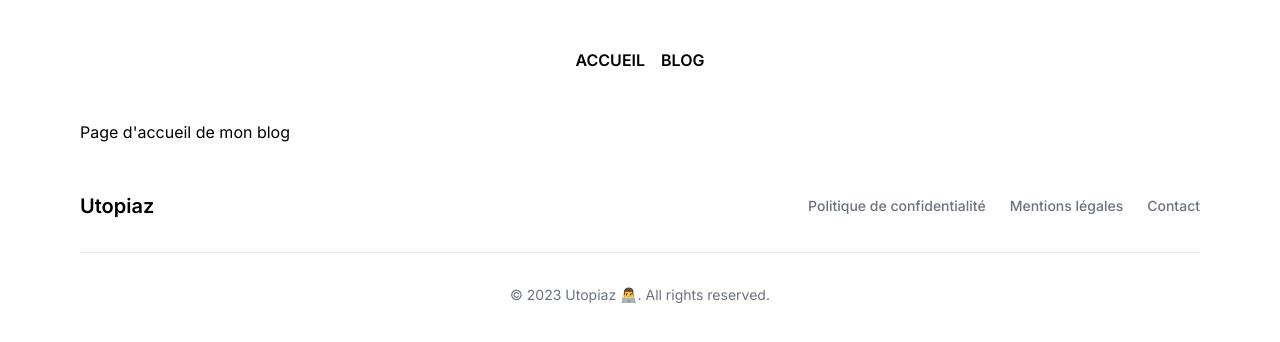
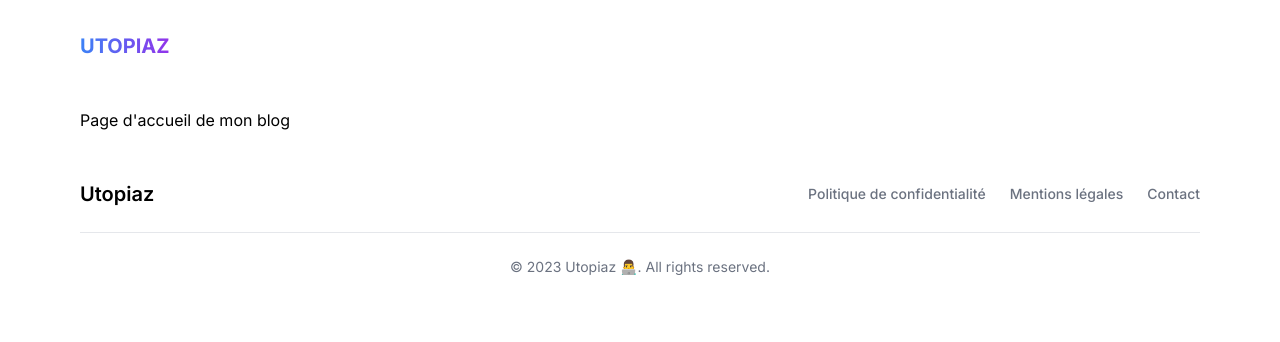
Before and after one commit to KpryKorn/utopiaz-next, a Next.js app: page / in a window 1280 px wide. Shown: the top 342 px of the page. Built offline with nearby package versions, Linux system fonts and the light colour scheme.

Commit message:
style: updated UI

```diff
--- a/app/_components/Footer.tsx
+++ b/app/_components/Footer.tsx
@@ -5,11 +5,11 @@ export default function Footer() {
     <footer className="text-center my-6 md:my-12">
       <div className="sm:flex sm:items-center sm:justify-between">
         <Link href={"/"} className="flex items-center mb-4 sm:mb-0">
-          <span className="self-center text-xl font-semibold whitespace-nowrap dark:text-white">
+          <span className="self-center text-xl font-semibold whitespace-nowrap">
             Utopiaz
           </span>
         </Link>
-        <ul className="flex flex-wrap items-center mb-6 text-sm font-medium text-gray-500 sm:mb-0 dark:text-gray-400">
+        <ul className="flex flex-wrap items-center mb-6 text-sm font-medium text-gray-500 sm:mb-0">
           <li>
             <Link
               href={"/politique-de-confidentialite"}
@@ -33,8 +33,8 @@ export default function Footer() {
           </li>
         </ul>
       </div>
-      <hr className="my-6 border-gray-200 sm:mx-auto dark:border-gray-700 lg:my-8" />
-      <span className="block text-sm text-gray-500 sm:text-center dark:text-gray-400">
+      <hr className="my-6 border-gray-200 sm:mx-auto" />
+      <span className="block text-sm text-gray-500 sm:text-center">
         © 2023 Utopiaz 👨‍💻. All rights reserved.
       </span>
     </footer>
--- a/app/_components/Header.tsx
+++ b/app/_components/Header.tsx
@@ -1,32 +1,11 @@
 "use client";
 
-import Link from "next/link";
-
 export default function Header() {
-  const routes = [
-    {
-      name: "Accueil",
-      path: "/",
-    },
-    {
-      name: "Blog",
-      path: "/blog",
-    },
-  ];
-
   return (
-    <header className="my-6 md:my-12 font-semibold uppercase">
-      <nav>
-        <ul className="flex gap-4 justify-center items-center">
-          {routes.map((route) => {
-            return (
-              <li key={route.name}>
-                <Link href={route.path}>{route.name}</Link>
-              </li>
-            );
-          })}
-        </ul>
-      </nav>
+    <header className="my-4 md:my-8 font-bold text-xl uppercase">
+      <span className="bg-gradient-to-l from-purple-600 to-blue-500 text-transparent bg-clip-text">
+        Utopiaz
+      </span>
     </header>
   );
 }
```
